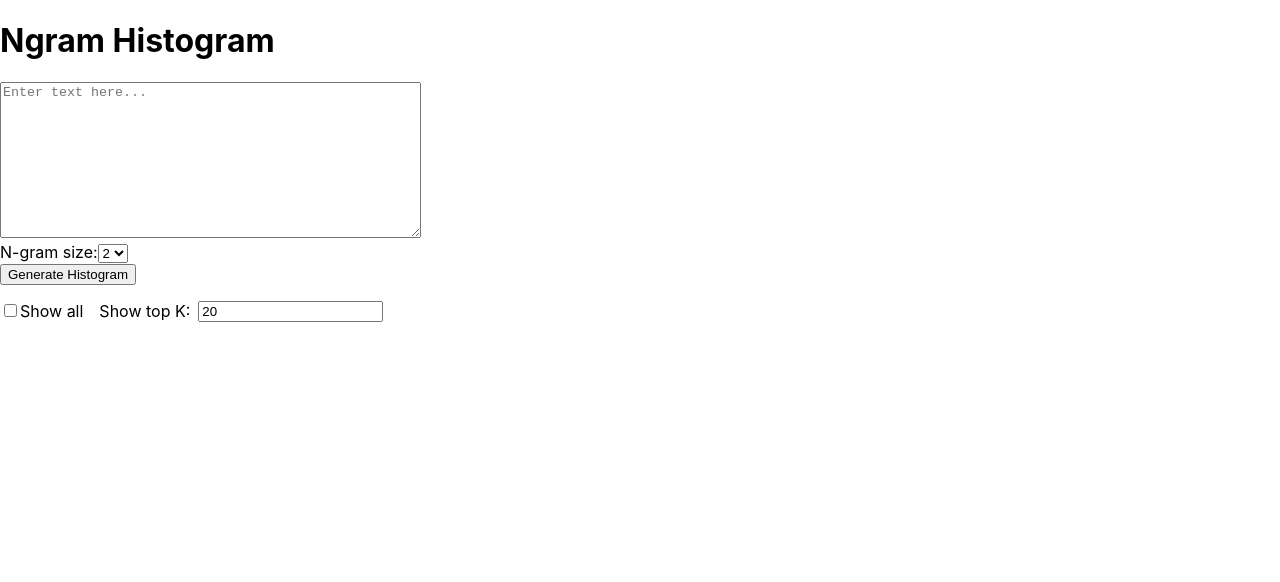
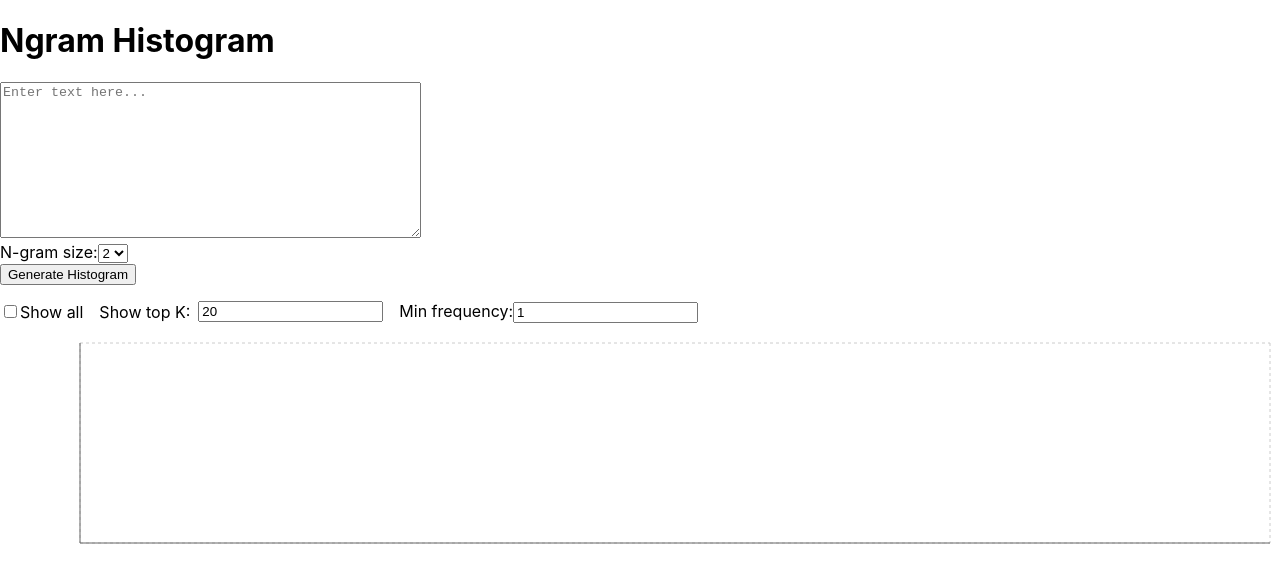
Before and after one commit to DanielLuo7/BigramApp, a React (Create React App) app in the folder frontend/: page / in a window 1280 px wide. Shown: the top 582 px of the page. Built offline with nearby package versions, Linux system fonts and the light colour scheme.

Commit message:
moved processing to server side and min frequency

```diff
--- a/frontend/src/App.jsx
+++ b/frontend/src/App.jsx
@@ -8,13 +8,20 @@ function App() {
   const [ngramSize, setNgramSize] = useState(2);
   const [showAll, setShowAll] = useState(false);
   const [mostFrequentK, setMostFrequentK] = useState(20);
+  const [minFrequency, setMinFrequency] = useState(1);
 
   const handleSubmit = async () => {
     try {
+      const queryParams = new URLSearchParams({
+        n: ngramSize,
+        min_frequency: minFrequency,
+      });
 
-      const response = await axios.post(`http://localhost:8000/ngrams?n=${ngramSize}`, {
-        text,
-      });
+      if (!showAll) {
+        queryParams.append("k_most_frequent", mostFrequentK);
+      }
+
+      const response = await axios.post(`http://localhost:8000/ngrams?${queryParams.toString()}`, {text});
       setNgrams(response.data);
     } catch (error) {
       if (error.response?.status === 400) {
@@ -26,10 +33,8 @@ function App() {
   };
 
   // process response data to be used for histogram
-  const chartData = Object.entries(ngrams)
-    .sort((a, b) => b[1] - a[1])
-    .slice(0, showAll ? undefined : mostFrequentK)
-    .map(([ngram, count]) => ({ngram, count,}));
+  const chartData = Object.entries(ngrams).map(([ngram, count]) => ({ngram, count,}));
+  const chartWidth = Math.max(chartData.length * 50, 1300);
 
   return (
     <div>
@@ -76,14 +81,26 @@ function App() {
             onChange={(e) => setMostFrequentK(Number(e.target.value))}
           />
         </label>
+
+        <label>
+          Min frequency:
+          <input
+            type="number"
+            min={1}
+            value={minFrequency}
+            onChange={(e) => setMinFrequency(Number(e.target.value))}
+          />
+        </label>
+
+
       </div>
 
 
       <div style={{ overflowX: "auto", width: "100%" }}>
-        <div style={{ width: `${chartData.length * 50}px` }}>
+        <div style={{ width: `${chartWidth}px` }}>
           <BarChart
             data={chartData}
-            width={chartData.length * 50}
+            width={chartWidth}
             height={400}
             margin={{ top: 20, right: 30, left: 20, bottom: 80 }}
           >
```
Also changed, not shown: 2 other files (tests, documents, lock files or other folders).
